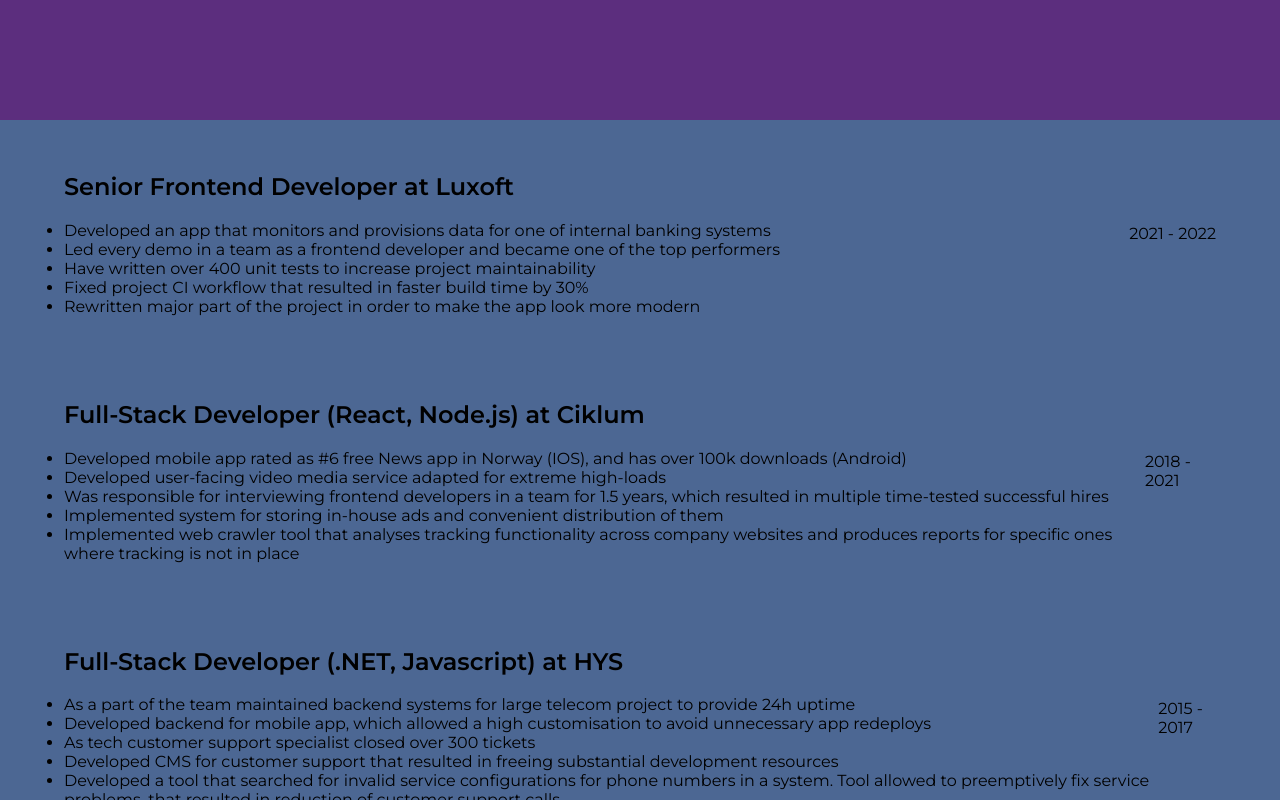
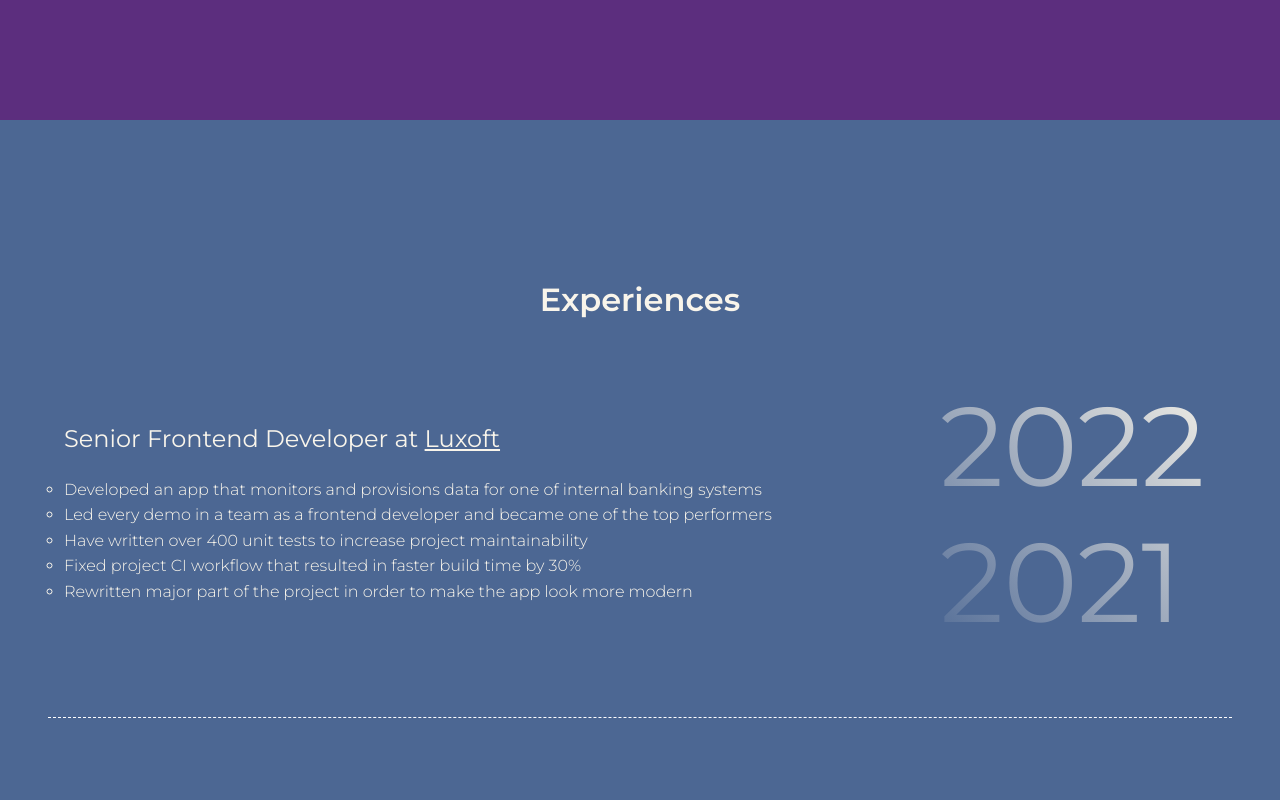
Before and after one commit to BazanAlexandro/bazan-tech-web, a Next.js app: page / in a window 1280 px wide. Shown: the part 2280-3080 px from the top of the page. Built offline with nearby package versions, Linux system fonts and the light colour scheme.

Commit message:
cv section styling

```diff
--- /dev/null
+++ b/components/common.tsx
@@ -0,0 +1,7 @@
+import styled from 'styled-components'
+
+export const Title = styled.h2`
+	text-align: center;
+	margin: 0em;
+	font-size: 2rem;
+`
--- a/components/home/sections/CV/components/Experience.tsx
+++ b/components/home/sections/CV/components/Experience.tsx
@@ -1,4 +1,5 @@
 import styled from 'styled-components'
+import { COLORS } from '../../../../../constants/colors'
 import { ExperienceType } from "../../../../../types/Experience"
 
 const Root = styled.div`
@@ -6,39 +7,66 @@
 	justify-content: space-between;
 	padding: 1em;
 	align-items: center;
+	color: inherit;
+	gap: 2em;
 `
 
 const Details = styled.div`
 	display: flex;
 	flex-direction: column;
+	gap: 1.5em;
 `
 
 const Duration = styled.div`
+	font-size: 7rem;
+	// white-space: nowrap;
+	background: linear-gradient(45deg, ${COLORS.light}, ${COLORS.lighter});
+    -webkit-background-clip: text;
+    -webkit-text-fill-color: transparent;
+    padding: 0.1em;
 `
 
 const Title = styled.h2`
-
+	font-size: 1.5rem;
+	font-weight: 400;
+	margin: 0;
 `
 
 const BulletList = styled.ul`
 	padding: 0;
 	margin: 0;
+	list-style-type: circle;
+	line-height: 1.6;
+	font-weight: 300;
+`
+
+const CompanyName = styled.span`
+	text-decoration: underline;
+`
+
+const Delimiter = styled.hr`
+	width: 100%;
+	border: none;
+	border-bottom: thin dashed white;
 `
 
 const Bullet = styled.li``
 
 type Props = {
 	item: ExperienceType
+	isLast?: boolean
 }
 
 const Experience = ({
-	item
+	item,
+	isLast
 }: Props) => {
 	return (
+		<>
 			<Root>
 				<Details>
 					<Title>
-					{item.title} at {item.company}
+						{item.title} at <CompanyName>{item.company}</CompanyName>
 					</Title>
 
 					<BulletList>
@@ -51,9 +79,18 @@
 				</Details>
 
 				<Duration>
-				{item.duration[0]} - {item.duration[1]}
+					<div>
+						{item.duration[1]}
+					</div>
+					<div>
+						{item.duration[0]}
+					</div>
 				</Duration>
 			</Root>
+			{!isLast && (
+				<Delimiter />
+			)}
+		</>
 	)
 }
 
--- a/components/home/sections/CV/index.tsx
+++ b/components/home/sections/CV/index.tsx
@@ -1,4 +1,5 @@
 import { ExperienceType } from '../../../../types/Experience'
+import { Title } from '../../../common'
 import Experience from './components/Experience'
 import * as Styles from './styles'
 
@@ -45,11 +46,14 @@
 
 const CVSection = () => {
 	const components = exps.map((exp, ind) => (
-		<Experience item={exp} key={ind} />
+		<Experience item={exp} isLast={ind === exps.length - 1} key={ind} />
 	))
 
 	return (
 		<Styles.Root>
+			<Title>
+				Experiences
+			</Title>
 			{components}
 		</Styles.Root>
 	)
--- a/components/home/sections/CV/styles.tsx
+++ b/components/home/sections/CV/styles.tsx
@@ -5,9 +5,9 @@
 	width: 100%;
 	min-height: 100vh;
 	background: ${COLORS.light};
-	color: ${COLORS.primary};
+	color: ${COLORS.lighter};
 	display: flex;
 	flex-direction: column;
-	padding: 1em 3em;
+	padding: 10em 3em;
 	gap: 2em;
 `
--- a/components/home/sections/Testimonials/index.tsx
+++ b/components/home/sections/Testimonials/index.tsx
@@ -1,4 +1,5 @@
 import { TestimonialType } from '../../../../types/Testimonial'
+import { Title } from '../../../common'
 import TestimonialCarousel from './components/Carousel'
 import * as Styles from './styles'
 
@@ -17,9 +18,9 @@
 const TestimonialsSection = () => {
 	return (
 		<Styles.Root>
-			<Styles.Title>
+			<Title>
 				Testimonials
-			</Styles.Title>
+			</Title>
 
 			<TestimonialCarousel items={items} />
 		</Styles.Root>
--- a/components/home/sections/Testimonials/styles.tsx
+++ b/components/home/sections/Testimonials/styles.tsx
@@ -12,8 +12,3 @@
 	padding: 1em 3em;
 	gap: 2em;
 `
-
-export const Title = styled.h2`
-	margin: 0em;
-	font-size: 2rem;
-`
```
Lines whose indentation alone changed are shown as unchanged.
